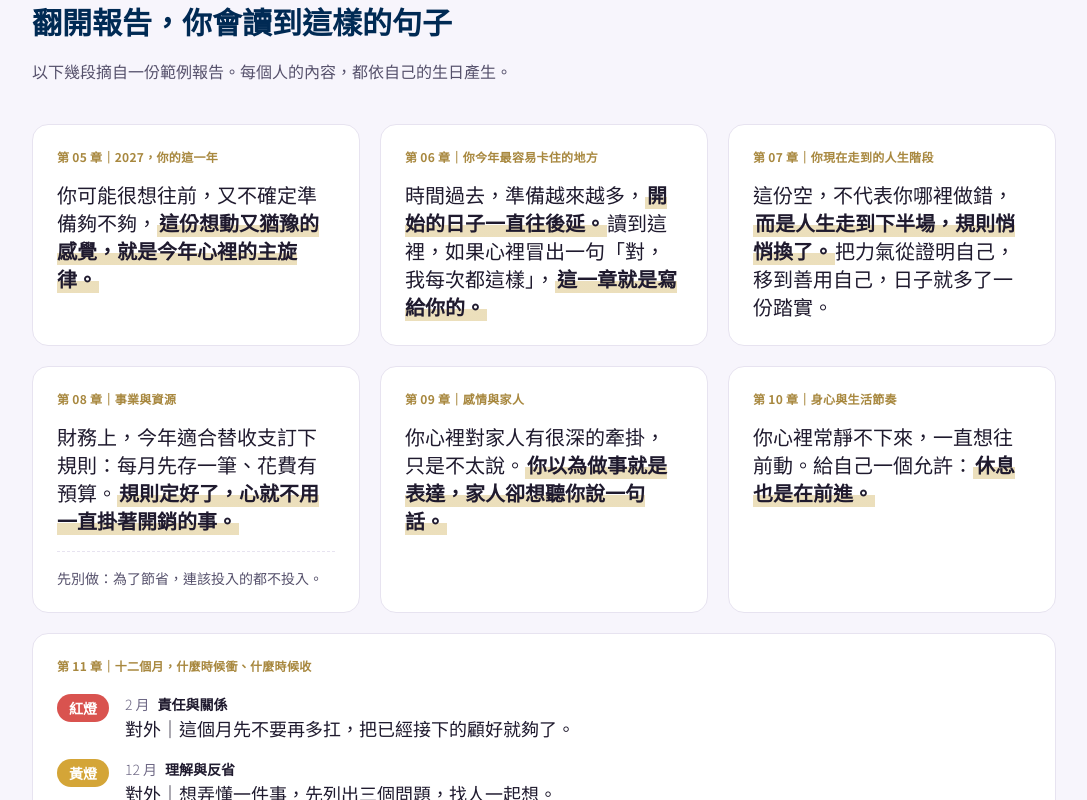
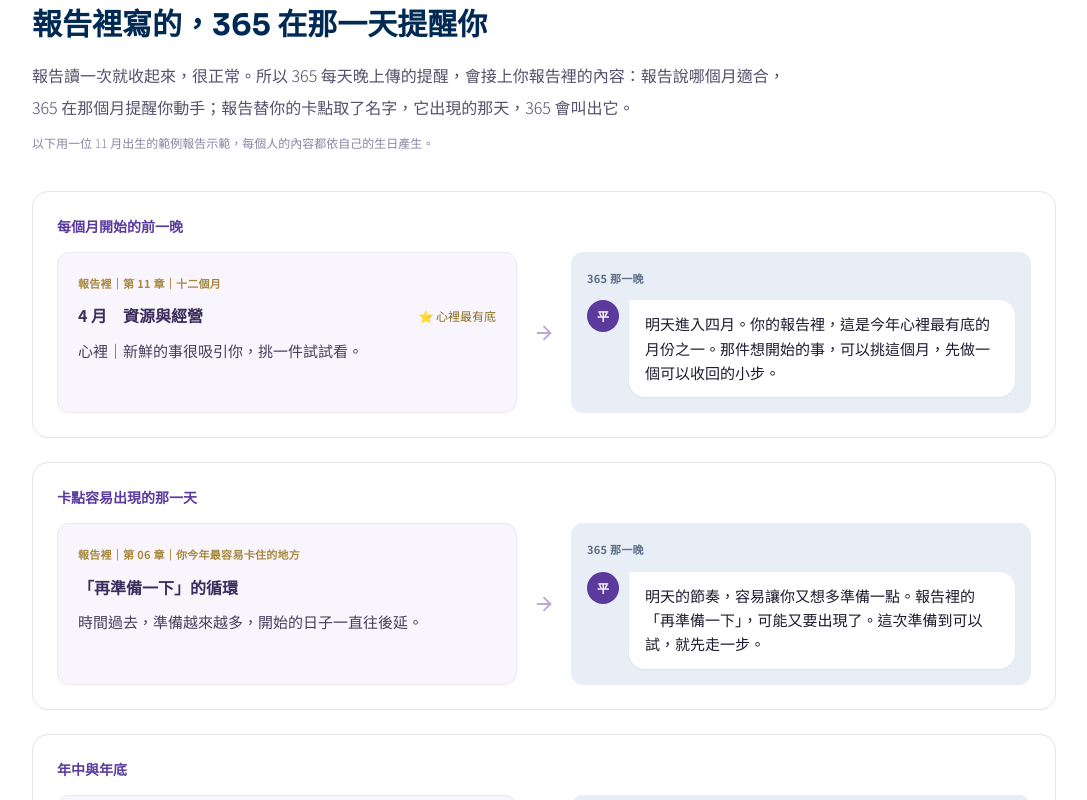
Before and after one commit to kern0907-303/erickfirm-website, a React (Vite) app: page /nas/2027 in a window 1280 px wide. Shown: the part 2220-3020 px from the top of the page, without its empty margins (96-1183 px from the left). Built offline with nearby package versions, Linux system fonts and the light colour scheme; no server answers.

Commit message:
平衡空間：2027 頁加上「報告裡寫的，365 在那一天提醒你」，用範例報告示範報告和 365 怎麼接在一起

```diff
--- a/scripts/build-nas-pages.js
+++ b/scripts/build-nas-pages.js
@@ -547,6 +547,12 @@ const nas2027Body = () => [
   h2(N2027.SOLUTION.title),
   p(N2027.SOLUTION.intro),
   ...N2027.SOLUTION.parts.flatMap((part) => [h3(part.name), p(part.body), ul(part.items)]),
+  h2(N2027.LINK_SECTION.title),
+  p(N2027.LINK_SECTION.intro),
+  ...N2027.LINK_SECTION.pairs.flatMap((pair) => [h3(pair.moment),
+    p(`${N2027.LINK_SECTION.reportLabel}：${pair.report.title}。${pair.report.text}`),
+    p(`${N2027.LINK_SECTION.lineLabel}：${pair.line}`)]),
+  p(N2027.LINK_SECTION.closing),
   h2(N2027.EXCERPTS_TITLE),
   p(N2027.EXCERPTS_INTRO),
   ...N2027.EXCERPTS.flatMap((item) => [h3(item.chapter), p(item.quote.join('') + (item.dont ? `先別做：${item.dont}` : ''))]),
--- a/src/content/nas2027Content.js
+++ b/src/content/nas2027Content.js
@@ -82,11 +82,39 @@ export const SOLUTION = {
       body: '地圖告訴你整年怎麼走，路況提醒你明天要注意什麼。付款日起一整年，用 LINE 陪你。',
       items: [
         '每天晚上，傳一則明天的提醒：適合推進什麼、先別碰什麼',
+        '提醒會接上你的報告：重點月份、你的卡點，在對的那一天出現',
         '想問今天、這個月或今年的狀態，隨時都能問',
         '年中迷路的時候，不用重新找方向，打開 LINE 就有',
       ],
     },
   ],
+};
+
+// 2026-10-30：報告和 365 怎麼接在一起。範例取自 1985-11-27 的新版報告（四月是心裡最有底的月份，卡點是「再準備一下」的循環）。
+export const LINK_SECTION = {
+  title: '報告裡寫的，365 在那一天提醒你',
+  intro: '報告讀一次就收起來，很正常。所以 365 每天晚上傳的提醒，會接上你報告裡的內容：報告說哪個月適合，365 在那個月提醒你動手；報告替你的卡點取了名字，它出現的那天，365 會叫出它。',
+  note: '以下用一位 11 月出生的範例報告示範，每個人的內容都依自己的生日產生。',
+  reportLabel: '報告裡',
+  lineLabel: '365 那一晚',
+  pairs: [
+    {
+      moment: '每個月開始的前一晚',
+      report: { chapter: '第 11 章｜十二個月', title: '4 月　資源與經營', tag: '⭐ 心裡最有底', text: '心裡｜新鮮的事很吸引你，挑一件試試看。' },
+      line: '明天進入四月。你的報告裡，這是今年心裡最有底的月份之一。那件想開始的事，可以挑這個月，先做一個可以收回的小步。',
+    },
+    {
+      moment: '卡點容易出現的那一天',
+      report: { chapter: '第 06 章｜你今年最容易卡住的地方', title: '「再準備一下」的循環', text: '時間過去，準備越來越多，開始的日子一直往後延。' },
+      line: '明天的節奏，容易讓你又想多準備一點。報告裡的「再準備一下」，可能又要出現了。這次準備到可以試，就先走一步。',
+    },
+    {
+      moment: '年中與年底',
+      report: { chapter: '第 12 章｜年底回看', title: '三個回看的問題', text: '今年「再準備一下」的循環出現時，你有沒有比以前早一步看見？' },
+      line: '今年走到一半了。想一想：「再準備一下」出現的時候，你有沒有比以前早一步看見？回我一句話就好。',
+    },
+  ],
+  closing: '地圖告訴你這一年怎麼走，路況在每一個路口提醒你。兩樣放在一起，報告才不會只是讀過一次的文件。',
 };
 
 export const DIFFERENCES = [
--- a/src/pages/Nas2027Page.jsx
+++ b/src/pages/Nas2027Page.jsx
@@ -1,6 +1,6 @@
 import React from 'react';
 import { Link } from 'react-router-dom';
-import { ArrowRight, Check, Map as MapIcon, CloudSun } from 'lucide-react';
+import { ArrowRight, ArrowDown, Check, Map as MapIcon, CloudSun } from 'lucide-react';
 import { LINE_CONFIG } from '../lib/constants';
 import HeroTextReveal from '../components/HeroTextReveal';
 import ProductCheckoutButton from '../components/ProductCheckoutButton';
@@ -10,7 +10,7 @@ import { LEGAL_TAX_ID } from '../content/ablLegal';
 import { NAS_LEGAL_EMAIL } from '../content/nasLegal';
 import {
   NAS2027_CHECKOUT_URL, NAS2027_TITLE, NAS2027_DESCRIPTION, HERO, HERO_BY_TYPE, STRUGGLE, TURN, SOLUTION,
-  DIFFERENCES, EXCERPTS_TITLE, EXCERPTS_INTRO, EXCERPTS, EXCERPT_MONTHS, PLANS, FAMILY_NOTE, BUY_STEPS, ABOUT, FAQS, ENDING,
+  LINK_SECTION, DIFFERENCES, EXCERPTS_TITLE, EXCERPTS_INTRO, EXCERPTS, EXCERPT_MONTHS, PLANS, FAMILY_NOTE, BUY_STEPS, ABOUT, FAQS, ENDING,
   DISCLAIMER, LEGAL_SELLER_LINE_NAS,
 } from '../content/nas2027Content';
 
@@ -124,6 +124,43 @@ const Nas2027Page = () => {
             );
           })}
         </div>
+      </div>
+    </section>
+
+    {/* 4-1. 報告和 365 怎麼接在一起 */}
+    <section id="link" className="py-20 px-6 border-t border-[#F0EDF7]">
+      <div className="max-w-5xl mx-auto">
+        <h2 className="text-2xl md:text-3xl font-bold mb-4 leading-snug">{LINK_SECTION.title}</h2>
+        <p className="text-[#55506B] leading-loose mb-3 max-w-3xl">{LINK_SECTION.intro}</p>
+        <p className="text-xs text-[#8A84A0] mb-10">{LINK_SECTION.note}</p>
+        <div className="space-y-6">
+          {LINK_SECTION.pairs.map((pair) => (
+            <article key={pair.moment} className="rounded-2xl border border-[#E7E3F0] p-5 md:p-6">
+              <p className="text-sm font-bold text-[#5B3A9E] mb-4">{pair.moment}</p>
+              <div className="grid md:grid-cols-[1fr_auto_1fr] gap-4 items-stretch">
+                <div className="rounded-xl bg-[#F8F6FC] border border-[#ECE6F5] p-5">
+                  <p className="text-[11px] font-semibold tracking-wide text-[#A8883F] mb-2">{LINK_SECTION.reportLabel}｜{pair.report.chapter}</p>
+                  <div className="flex items-center justify-between gap-3 mb-2">
+                    <p className="font-bold text-[#3B2D5C]">{pair.report.title}</p>
+                    {pair.report.tag && <span className="shrink-0 text-xs text-[#8A6D1F]">{pair.report.tag}</span>}
+                  </div>
+                  <p className="text-[15px] leading-relaxed text-[#463F5C]">{pair.report.text}</p>
+                </div>
+                <div className="flex items-center justify-center text-[#B9A9D6]">
+                  <ArrowRight size={22} className="hidden md:block" /><ArrowDown size={22} className="md:hidden" />
+                </div>
+                <div className="rounded-xl bg-[#E8EEF6] p-4">
+                  <p className="text-[11px] font-semibold tracking-wide text-[#5D6B82] mb-3">{LINK_SECTION.lineLabel}</p>
+                  <div className="flex gap-2.5 items-start">
+                    <span className="shrink-0 w-8 h-8 rounded-full bg-[#5B3A9E] text-white text-xs font-bold flex items-center justify-center">平</span>
+                    <p className="rounded-2xl rounded-tl-sm bg-white px-4 py-3 text-[15px] leading-relaxed text-[#1F1A2E] shadow-sm">{pair.line}</p>
+                  </div>
+                </div>
+              </div>
+            </article>
+          ))}
+        </div>
+        <p className="mt-10 text-lg font-semibold leading-loose text-[#1F1A2E] border-l-2 border-[#D4B86A] pl-6 max-w-3xl">{LINK_SECTION.closing}</p>
       </div>
     </section>
 
```
